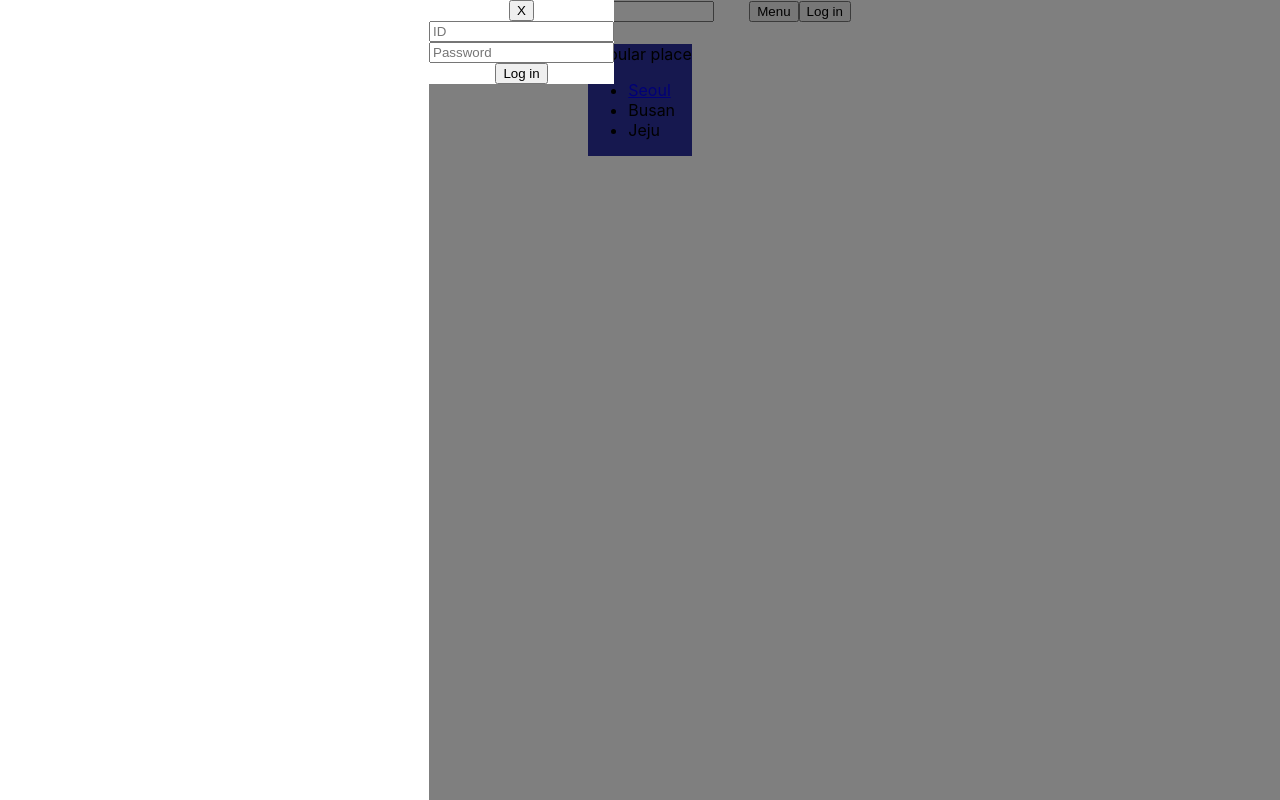
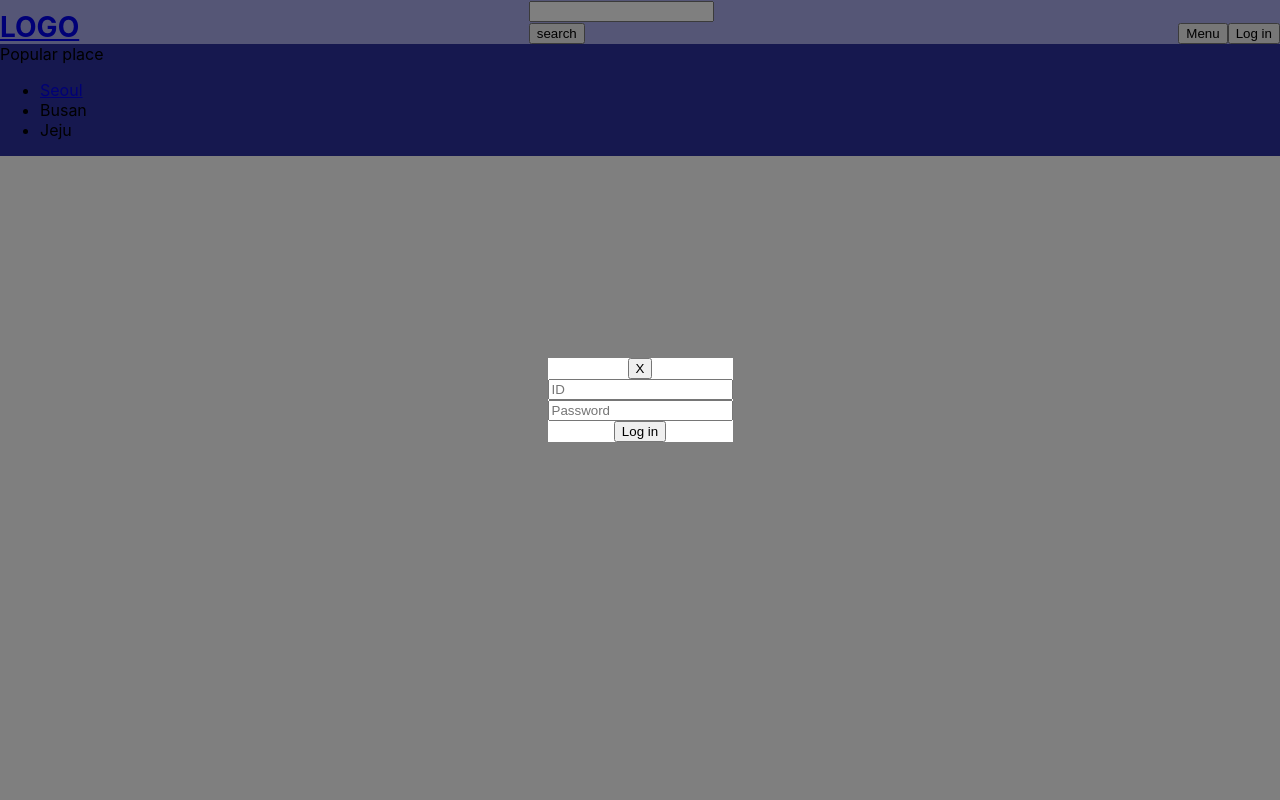
Before and after one commit to good-jinu/trip, a React (Create React App) app in the folder client/: page / in a window 1280 px wide. Both pictures are taken after a click on the button "Log in". Built offline with nearby package versions, Linux system fonts and the light colour scheme.

Commit message:
Minor updates on stylesheets and login modal popup part

```diff
--- a/client/package.json
+++ b/client/package.json
@@ -6,6 +6,7 @@
     "@testing-library/jest-dom": "^5.14.1",
     "@testing-library/react": "^11.2.7",
     "@testing-library/user-event": "^12.8.3",
+    "axios": "^0.21.1",
     "cross-env": "^7.0.3",
     "react": "^17.0.2",
     "react-dom": "^17.0.2",
--- a/client/src/components/Top.css
+++ b/client/src/components/Top.css
@@ -2,6 +2,9 @@ nav.head {
   display: flex;
   flex-direction: row;
   justify-content: space-between;
+  align-items: flex-end;
+  width: 100%;
+  background-color: rgba(35, 40, 211, 0.375);
 }
 
 .Top_logo {
@@ -19,7 +22,7 @@ nav.head {
   width: 100%;
   height: 100%;
   background-color: rgba(0, 0, 0, 0.5);
-  display: flex;
+  display: none;
   flex-direction: column;
   justify-content: center;
   align-items: center;
--- a/client/src/components/Top.js
+++ b/client/src/components/Top.js
@@ -12,13 +12,26 @@ class Top extends React.Component {
     this.getLoginState = props.getLoginState;
   }
 
+  handleModalScreen(opening=false) {
+    const body = document.querySelector("body");
+    const modal = document.querySelector(".modal-container");
+
+    if(opening) {
+      body.style.overflow="hidden";
+      modal.style.display="flex";
+    } else {
+      body.style.overflow="auto";
+      modal.style.display="none";
+    }
+  }
+
   render() {
     const isLoggedIn = this.getLoginState();
     let loginButton;
     if(isLoggedIn) {
       loginButton = <button onClick={() => this.setLoginState(false)}>Log out</button>;
     } else {
-      loginButton = <button onClick={()=>this.setState({loginModalStyle:{display: 'block'}})}>Log in</button>;
+      loginButton = <button onClick={()=>this.handleModalScreen(true)}>Log in</button>;
     }
 
     return (
@@ -35,15 +48,15 @@ class Top extends React.Component {
         <button>Menu</button>
         {loginButton}
       </div>
-      <div className="modal-container" style={this.state.loginModalStyle}>
+      </nav>
+      <div className="modal-container">
         <div className="modal-login">
-          <button onClick={()=>this.setState({loginModalStyle:{display: 'none'}})}>X</button>
+          <button onClick={()=>this.handleModalScreen(false)}>X</button>
           <input type="text" placeholder="ID"/>
           <input type="password" placeholder="Password"/>
           <button>Log in</button>
         </div>
       </div>
-      </nav>
       </>
     );
   }
--- /dev/null
+++ b/client/src/components/mainSection.css
@@ -0,0 +1,3 @@
+article {
+  width: 100%;
+}
--- a/client/src/components/mainSection.js
+++ b/client/src/components/mainSection.js
@@ -1,6 +1,7 @@
 import React from 'react';
 import { Route } from 'react-router-dom';
 import {Home, ToSeoul} from './SectionPages';
+import './mainSection.css';
 
 const mainSection = () => {
   return (
--- a/client/src/shared/App.css
+++ b/client/src/shared/App.css
@@ -5,5 +5,7 @@ header {
 }
 section {
   display: flex;
-  justify-content: center;
+  flex-direction: column;
+  align-items: center;
+  justify-content: flex-start;
 }
```
Also changed, not shown: 1 other file (tests, documents, lock files or other folders).
